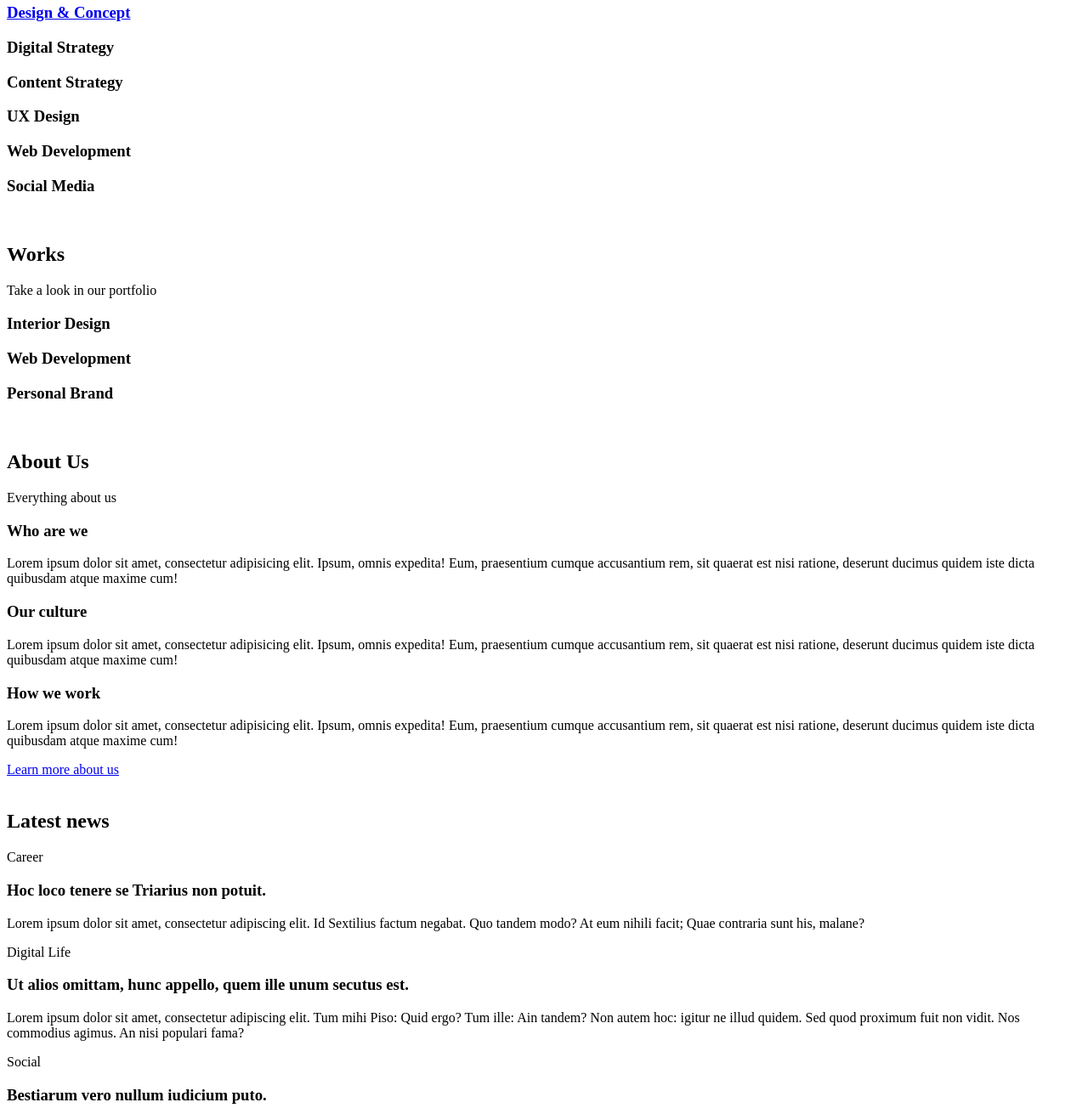
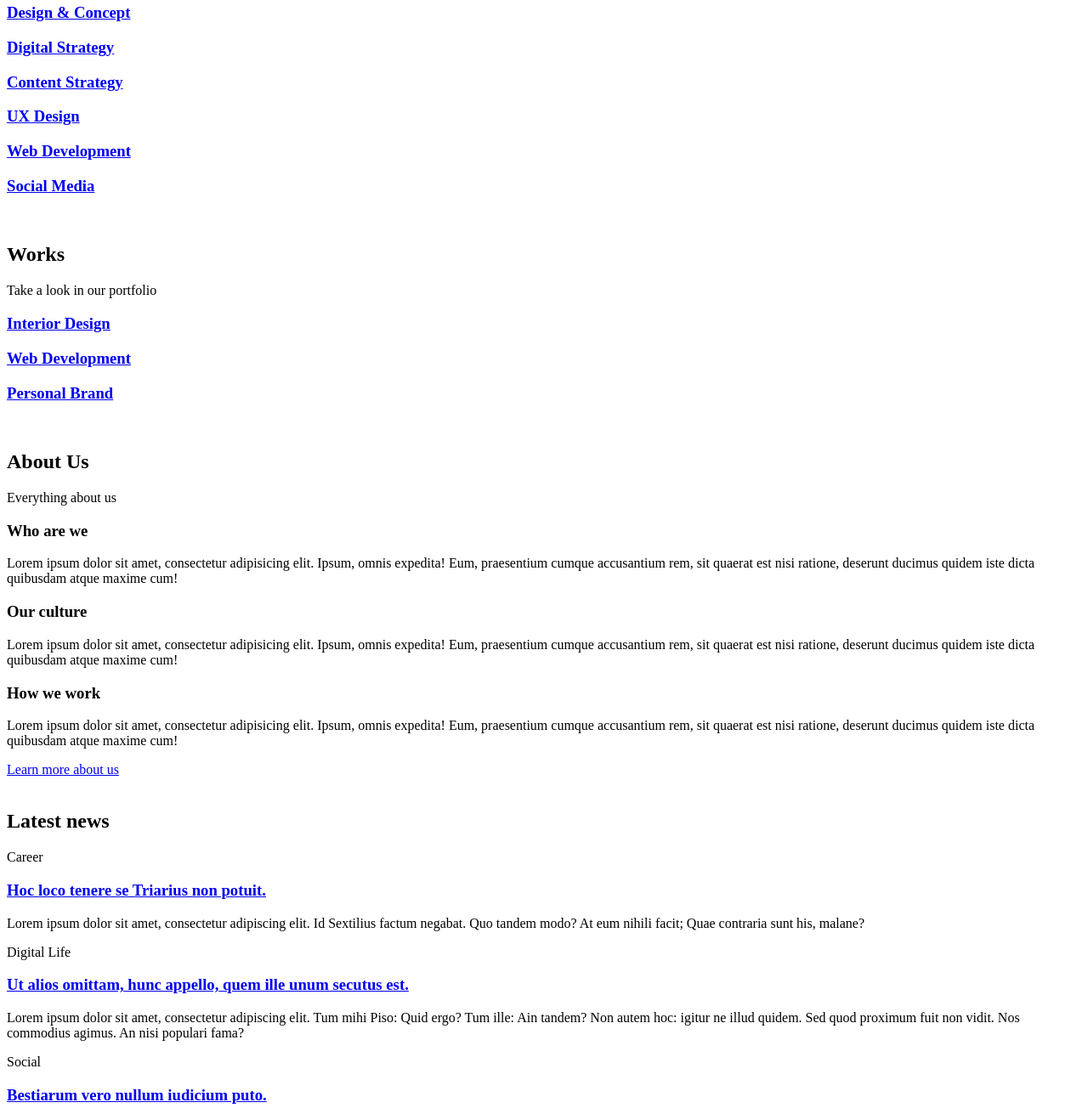
Before and after one commit to F-O-P/holbertonschool-web_front_end, a plain HTML site: page html_advanced/23-index.html in a window 1280 px wide. Shown: the part 380-1684 px from the top of the page at 85% size. Drawn offline with Linux system fonts and the light colour scheme.

Commit message:
so many links, we can probly take ganon

```diff
--- a/html_advanced/23-index.html
+++ b/html_advanced/23-index.html
@@ -50,11 +50,11 @@
                     </header>
                     <div>
                         <h3><a href="#">Design & Concept</a></h3>
-                        <h3><a href="#"></a>Digital Strategy</a></h3>
-                        <h3><a href="#"></a>Content Strategy</a></h3>
-                        <h3><a href="#"></a>UX Design</a></h3>
-                        <h3><a href="#"></a>Web Development</a></h3>
-                        <h3><a href="#"></a>Social Media</a></h3>
+                        <h3><a href="#">Digital Strategy</a></h3>
+                        <h3><a href="#">Content Strategy</a></h3>
+                        <h3><a href="#">UX Design</a></h3>
+                        <h3><a href="#">Web Development</a></h3>
+                        <h3><a href="#">Social Media</a></h3>
                     </div>
                 </div>
             </section>
@@ -68,13 +68,13 @@
                     </header>
                     <div>
                         <article>
-                            <h3>Interior Design</h3>
+                            <h3><a href="#">Interior Design</a></h3>
                         </article>
                         <article>
-                            <h3>Web Development</h3>
+                            <h3><a href="#">Web Development</a></h3>
                         </article>
                         <article>
-                            <h3>Personal Brand</h3>
+                            <h3><a href="#">Personal Brand</a></h3>
                         </article>
                     </div>
                 </div>
@@ -108,17 +108,17 @@
                     <div>
                         <article>
                             <p>Career</p>
-                            <h3>Hoc loco tenere se Triarius non potuit.</h3>
+                            <h3><a href="#">Hoc loco tenere se Triarius non potuit.</a></h3>
                             <p>Lorem ipsum dolor sit amet, consectetur adipiscing elit. Id Sextilius factum negabat. Quo tandem modo? At eum nihili facit; Quae contraria sunt his, malane?</p>
                         </article>
                         <article>
                             <p>Digital Life</p>
-                            <h3>Ut alios omittam, hunc appello, quem ille unum secutus est.</h3>
+                            <h3><a href="#">Ut alios omittam, hunc appello, quem ille unum secutus est.</a></h3>
                             <p>Lorem ipsum dolor sit amet, consectetur adipiscing elit. Tum mihi Piso: Quid ergo? Tum ille: Ain tandem? Non autem hoc: igitur ne illud quidem. Sed quod proximum fuit non vidit. Nos commodius agimus. An nisi populari fama?</p>
                         </article>
                         <article>
                             <p>Social</p>
-                            <h3>Bestiarum vero nullum iudicium puto.</h3>
+                            <h3><a href="#">Bestiarum vero nullum iudicium puto.</a></h3>
                             <p>Lorem ipsum dolor sit amet, consectetur adipiscing elit. Non igitur bene. Quid enim est a Chrysippo praetermissum in Stoicis? Pugnant Stoici cum Peripateticis. Prioris generis est docilitas, memoria; Apparet statim, quae sint officia, quae actiones.</p>
                         </article>
                     </div>
```
